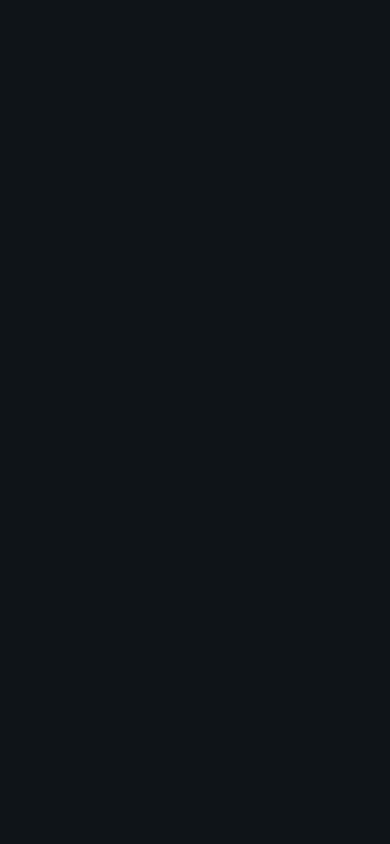
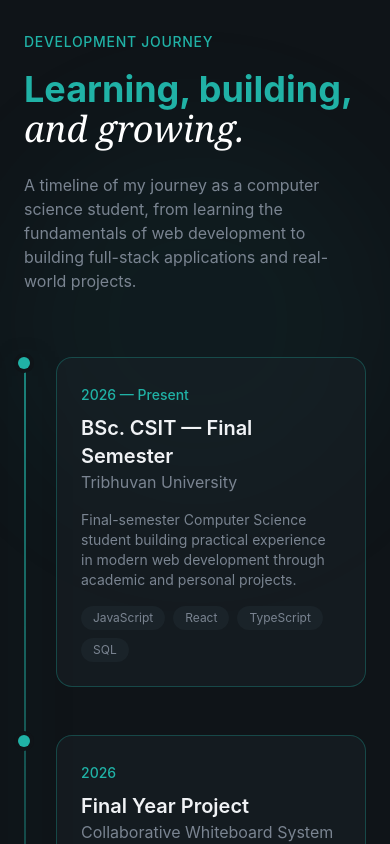
Before and after one commit to Shisir-Karki/react-tailwind-personal-portfolio, a React (Vite) app: page / in a window 390 px wide. Shown: the part 6400-7244 px from the top of the page. Before the commit the page ends 6301 px from the top, so only its background shows below. Built offline with nearby package versions, Linux system fonts and the light colour scheme.

Commit message:
Create the experience section (development journey for now)

```diff
--- a/src/index.css
+++ b/src/index.css
@@ -172,4 +172,10 @@
     backdrop-filter: blur(16px);
     box-shadow: 0 0 20px color-mix(in srgb, #26c4b8 20%, transparent);
   }
+
+  .timeline-glow{
+    box-shadow: 0 0 40px
+      color-mix(in srgb, var(--color-primary) 35%, transparent),
+    0 0 80px color-mix(in srgb, var(--color-primary) 25%, transparent)
+  }
 }
--- a/src/sections/Experience.jsx
+++ b/src/sections/Experience.jsx
@@ -1,7 +1,120 @@
+const experiences = [
+  {
+    period: "2026 — Present",
+    role: "BSc. CSIT — Final Semester",
+    company: "Tribhuvan University",
+    description:
+      "Final-semester Computer Science student building practical experience in modern web development through academic and personal projects.",
+    technologies: ["JavaScript", "React", "TypeScript", "SQL"],
+    current: true,
+  },
+  {
+    period: "2026",
+    role: "Final Year Project",
+    company: "Collaborative Whiteboard System",
+    description:
+      "Contributed to the development and documentation of a collaborative whiteboard platform designed for real-time multi-user editing and role-based board management.",
+    technologies: ["Next.js", "Node.js", "PostgreSQL", "Socket.IO"],
+    current: false,
+  },
+  {
+    period: "2025-2026",
+    role: "React & Frontend Development",
+    company: "Personal Development",
+    description:
+      "Expanded from vanilla JavaScript into React development, building component-based interfaces, working with state and effects, routing, API integration, and responsive UI design.",
+    technologies: ["React", "JavaScript", "Vite", "React Router"],
+    current: false,
+  },
+];
+
 export const Experience = () => {
   return(
-    <section>
+    <section id="experience" className="py-32 relative overflow-hidden">
+      <div
+        className="absolute top-1/4 right-0 w-96 h-96 bg-primary/5 rounded-full blur-3xl -translate-y-1/2"
+      />
 
+      <div className="container mx-auto px-6 relative z-10">
+        {/* Section Header */}
+        <div className="max-w-3xl mb-16">
+          <span className="text-secondary-foreground text-sm font-medium tracking-wider uppercase animate-fade-in">
+            Development Journey
+          </span>
+          <h2
+            className="text-4xl md:text-5xl font-bold mt-4 mb-6 animate-fade-in animation-delay-100 text-secondary-foreground"
+          >
+            Learning, building,
+            <span className="font-serif italic font-normal text-white">
+              {" "}
+              and  growing.
+            </span>
+          </h2>
+
+          <p className="text-muted-foreground animate-fade-in animation-delay-200">
+            A timeline of my journey as a computer science student, from learning the fundamentals of web development to building full-stack applications and real-world projects.
+          </p>
+        </div>
+
+        {/* TimeLine */}
+        <div className="relative">
+          <div className="timeline-glow absolute left-0 md:left-1/2 top-0 bottom-0 w-[2px] bg-linear-to-b from-primary/70 via-primary/30 to-transparent md:-translate-x-1/2 shadow-[0_0_25px_rgba(32,178,166,0.8)" />
+
+          {/* Experience Items*/}
+          <div className="space-y-12">
+            {experiences.map((experience, index) => (
+              <div
+                key={index}
+                className="relative grid md:grid-cols-2 gap-8 animate-fade-in"
+                style={{ animationDelay: `${(index + 1) * 150}ms` }}
+              >
+
+                {/* Timeline Dot */}
+                <div className="absolute left-0 md:left-1/2 top-0 w-3 h-3 bg-primary rounded-full -translate-x-1/2 ring-4 ring-background z-10">
+                  {experience.current && (
+                    <span className="absolute inset-0 rounded-full bg-primary animate-ping opacity-75" />
+                  )}
+                </div>
+
+                {/* Content */}
+                <div
+                  className={`pl-8 md:pl-0 ${
+                    index % 2 === 0
+                      ? "md:pr-16 md:text-right"
+                      : "md:col-start-2 md:pl-16"
+                  }`}
+                >
+                  <div className={`glass p-6 rounded-2xl border border-primary/30 hover:border-primary/50 transition-all duration-500 `}>
+                    <span className="text-sm text-primary font-medium">
+                      {experience.period}
+                    </span>
+                    <h3 className="text-xl font-semibold mt-2">
+                      {experience.role}
+                    </h3>
+                    <p className="text-muted-foreground">
+                      {experience.company}
+                    </p>
+                    <p className="text-sm text-muted-foreground mt-4">
+                      {experience.description}
+                    </p>
+                    <div className={`flex flex-wrap gap-2 mt-4 ${
+                      index % 2 === 0
+                        ? "md:justify-end"
+                        : ""
+                      }`}>
+                      {experience.technologies.map((tech, techIndex) => (
+                        <span key={techIndex} className="px-3 py-1 bg-surface text-xs rounded-full text-muted-foreground">
+                          {tech}
+                        </span>
+                      ))}
+                    </div>
+                  </div>
+                </div>
+              </div>
+            ))}
+          </div>
+        </div>
+      </div>
     </section>
   );
 }
```
